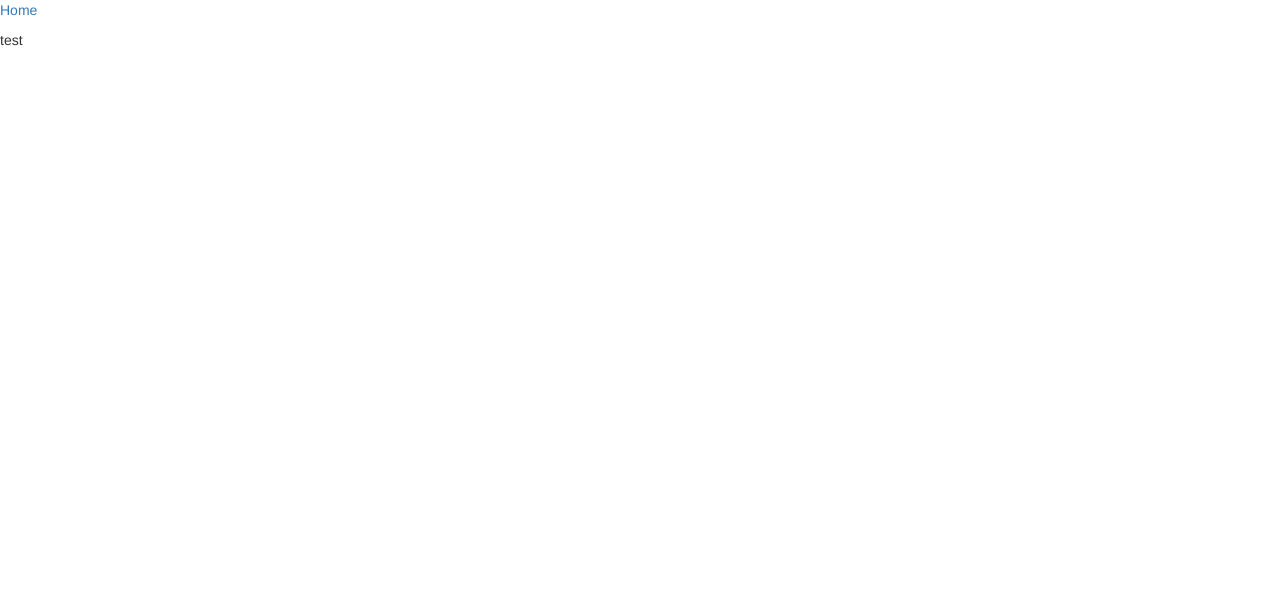
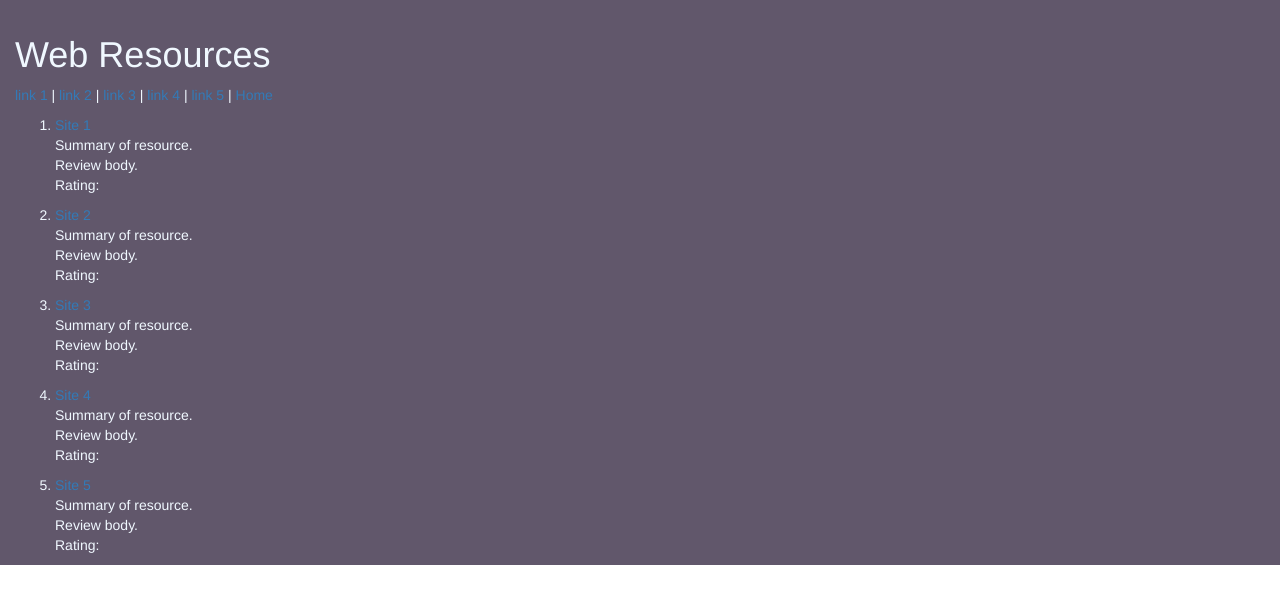
Before and after one commit to KatWest/DEV320, a plain HTML site: page html/webresources.html in a window 1280 px wide. Drawn offline with nearby package versions, Linux system fonts and the light colour scheme; files that its build step writes are made by us from their sources.

Commit message:
update formatting

```diff
--- a/css/style.css
+++ b/css/style.css
@@ -63,10 +63,10 @@
 @media only screen and (orientation: landscape) {
     .body {
         background-color: var(--primary-color);
+        color:aliceblue;
     }
 
     .col {
         background-color: var(--primary-color);
-        color:aliceblue;
     }
 }
--- a/html/webresources.html
+++ b/html/webresources.html
@@ -10,7 +10,7 @@
     <meta name="viewport" content="width=device-width, inital-scale=1, shrink-to-fit=no">
 
     <!--stylesheets-->
-    <link rel="stylesheet" href="./css/style.css">
+    <link rel="stylesheet" href="../css/style.css">
     <link rel="stylesheet" type="text/css" href="https://maxcdn.bootstrapcdn.com/bootstrap/3.3.7/css/bootstrap.min.css">
     <!--link rel="stylesheet" type="text/css" href="https://ajax.googleapis.com/ajax/libs/jquery/1.12.4/jquery.min.js"-->
     <!--link rel="stylesheet" type="text/css" href="https://maxcdn.bootstrapcdn.com/bootstrap/3.3.7/js/bootstrap.min.js"-->
@@ -19,10 +19,61 @@
 </head>
 
 <body>
-    <p>
-        <a href="../index.html">Home</a>
-    </p>
-    test
+    <div class="container-fluid body">
+
+        <h1>Web Resources</h1>
+
+        <p class="wr-head">
+            <a href="#a">link 1</a> |
+            <a href="#b">link 2</a> |
+            <a href="#c">link 3</a> |
+            <a href="#d">link 4</a> |
+            <a href="#e">link 5</a> |
+            <a href="../index.html">Home</a>
+        </p>
+        <ol>
+            <li>
+                <p id="a">
+                    <a href="">Site 1</a><br>
+                    Summary of resource.<br>
+                    Review body.<br>
+                    Rating:
+                </p>
+            </li>
+            <li>
+                <p id="b">
+                    <a href="">Site 2</a><br>
+                    Summary of resource.<br>
+                    Review body.<br>
+                    Rating:
+                </p>
+            </li>
+            <li>
+                <p id="c">
+                    <a href="">Site 3</a><br>
+                    Summary of resource.<br>
+                    Review body.<br>
+                    Rating:
+                </p>
+            </li>
+            <li>
+                <p id="d">
+                    <a href="">Site 4</a><br>
+                    Summary of resource.<br>
+                    Review body.<br>
+                    Rating:
+                </p>
+            </li>
+            <li>
+                <p id="e">
+                    <a href="">Site 5</a><br>
+                    Summary of resource.<br>
+                    Review body.<br>
+                    Rating:
+                </p>
+            </li>
+        </ol>
+    </div>
 </body>
 
 </html>
```
Also changed, not shown: doc/template.html (+1 -1 lines).
